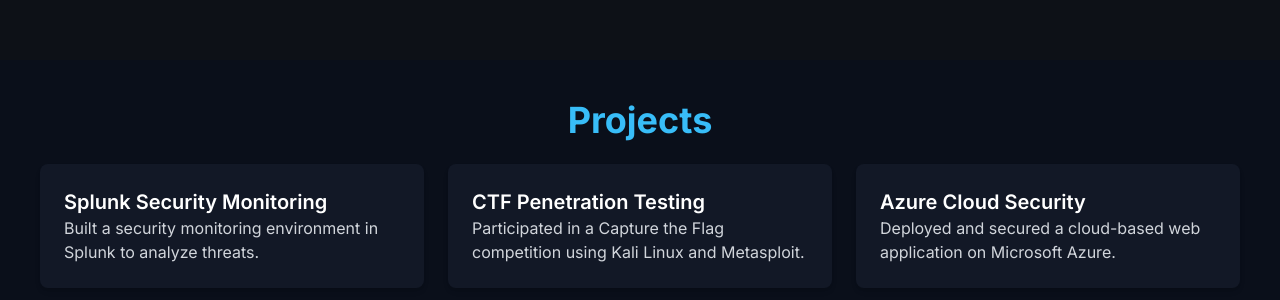
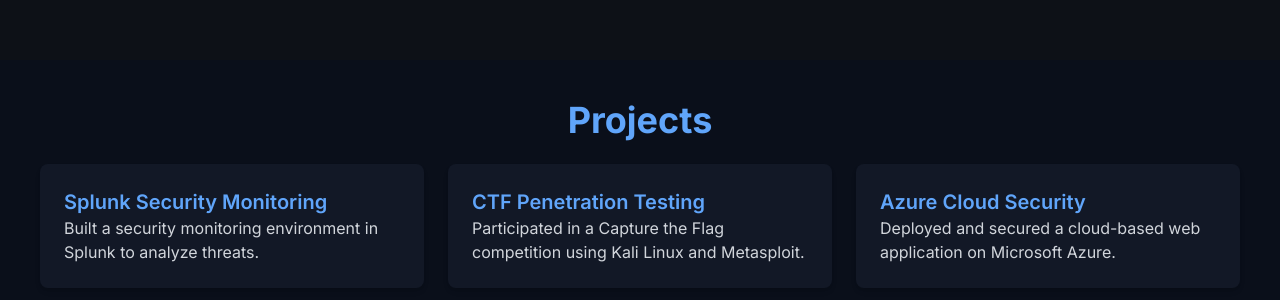
Before and after one commit to EyeonSee/EyeonCyberp, a React (Vite) app: page / in a window 1280 px wide. Shown: the part 3140-3440 px from the top of the page. Built offline with nearby package versions, Linux system fonts and the light colour scheme.

Commit message:
Update Projects.jsx

```diff
--- a/src/components/Projects.jsx
+++ b/src/components/Projects.jsx
@@ -16,11 +16,11 @@ const projects = [
 const Projects = () => {
   return (
     <section id="projects" className="min-h-screen p-10 bg-[#0a0f1a] text-white">
-      <h2 className="text-4xl font-bold text-highlight mb-6 text-center">Projects</h2>
+      <h2 className="text-4xl font-bold text-blue-400 mb-6 text-center">Projects</h2>
       <div className="grid grid-cols-1 md:grid-cols-3 gap-6">
         {projects.map((project, index) => (
           <div key={index} className="bg-[#121826] p-6 rounded-lg shadow-md hover:shadow-lg hover:scale-105 transition">
-            <h3 className="text-xl font-semibold text-highlight">{project.title}</h3>
+            <h3 className="text-xl font-semibold text-blue-400">{project.title}</h3>
             <p className="text-gray-300">{project.description}</p>
           </div>
         ))}
```
